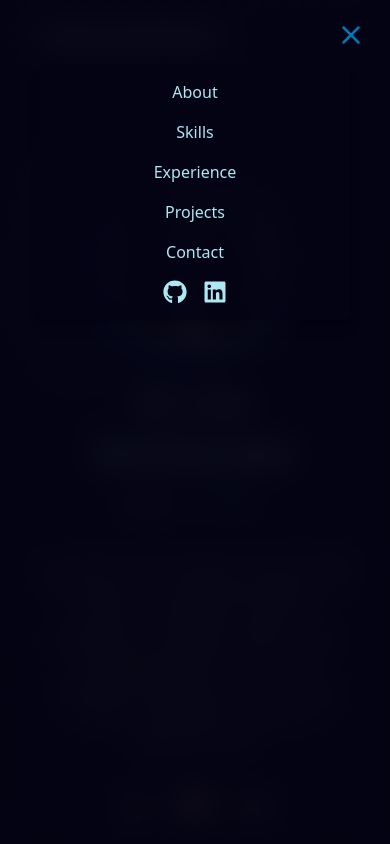
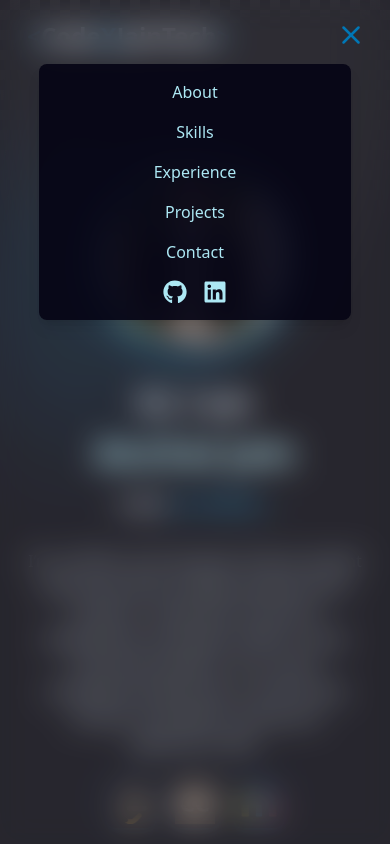
Before and after one commit to CodeXJainTech/Portfolio, a React (Vite) app: page / in a window 390 px wide. Both pictures are taken after a click on the icon 347 px from the left and 36 px from the top of the page. Shown: the top 844 px of the page. Built offline with nearby package versions, Linux system fonts and the light colour scheme.

Commit message:
scroll feature updated

```diff
--- a/src/Components/Navbar/Navbar.jsx
+++ b/src/Components/Navbar/Navbar.jsx
@@ -28,7 +28,7 @@ const Navbar = () => {
   return (
     <nav
       className={`fixed top-0 w-full z-50 transition duration-300 px-[7vw] md:px-[7vw] lg:px-[10vw] ${
-        isScrolled
+        isScrolled && !isOpen
           ? "bg-[#050414] bg-opacity-80 backdrop-blur-md shadow-lg"
           : "bg-transparent"
       }`}
@@ -97,8 +97,8 @@ const Navbar = () => {
 
       {/* Mobile Menu */}
       {isOpen && (
-  <div className="fixed top-0 left-0 w-full h-screen bg-[#050414]/90 backdrop-blur-lg z-40 md:hidden">
-    <div className="absolute top-16 left-1/2 transform -translate-x-1/2 w-4/5 bg-[#050414] bg-opacity-90 rounded-lg shadow-lg">
+  <div className="fixed top-0 left-0 w-full h-screen  backdrop-blur-lg bg-white/15 z-40 md:hidden">
+    <div className="absolute top-16 left-1/2 transform -translate-x-1/2 w-4/5 bg-[#050414]/90 rounded-lg shadow-lg">
       <ul className="flex flex-col items-center space-y-4 py-4 text-[#ADE8F4]">
         {menuItems.map((item) => (
           <li
```
